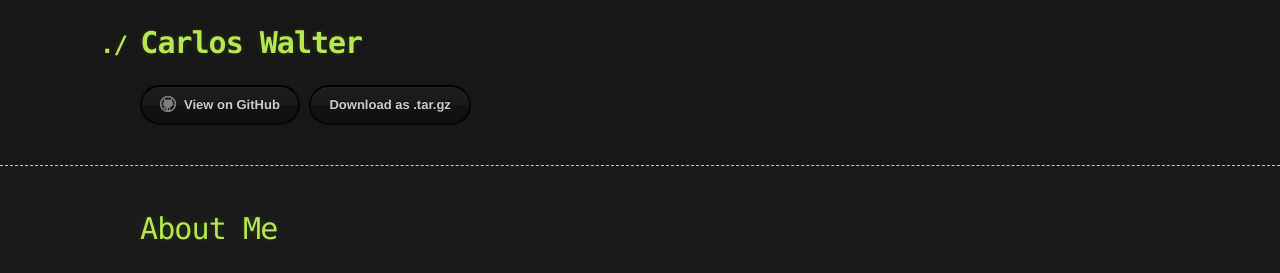
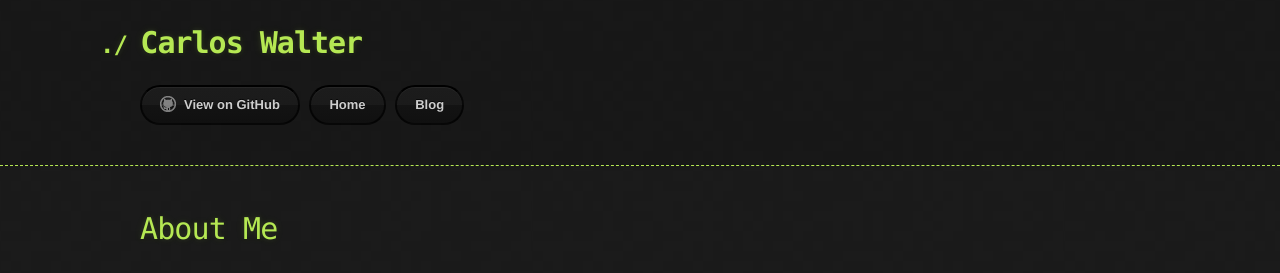
Before and after one commit to CarlosW1998/CarlosW1998.github.io, a Jekyll site: the page built from index.md, in a window 1280 px wide. Shown: the top 273 px of the page. Built offline with Jekyll 4.4.1, drawn with Linux system fonts in a browser that asks for light colours; the repository's description, which GitHub fills in, is left out; our own code applies the rules of GitHub Pages for plain Markdown files.

Commit message:
change routes

```diff
--- a/_layouts/default.html
+++ b/_layouts/default.html
@@ -24,7 +24,8 @@
             <a href="{{ site.github.tar_url }}" class="btn">Download as .tar.gz</a>
           {% endif %}
           <a href="{{ site.github.repository_url }}" class="btn btn-github"><span class="icon"></span>View on GitHub</a>
-          <a href="{{ ./ }}" class="btn">Download as .tar.gz</a>
+          <a href="{{ ./ }}" class="btn">Home</a>
+          <a href="{{ ./blogpage.html }}" class="btn">Blog</a>
         </section>
       </div>
     </header>
```
Also changed, not shown: blogpage.md (added, +7 -0 lines).
